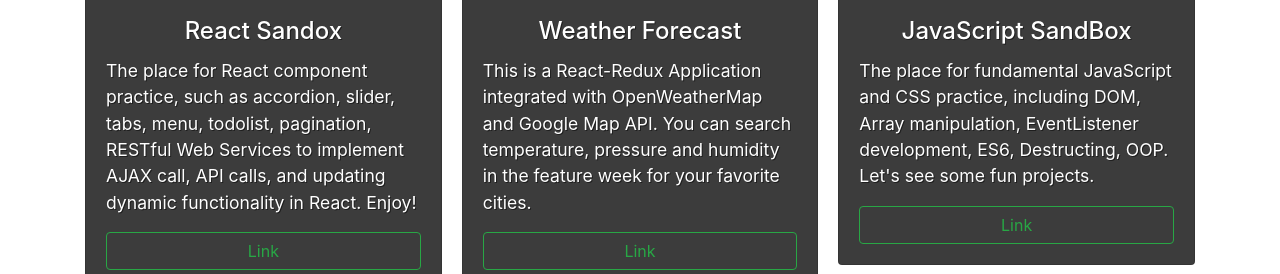
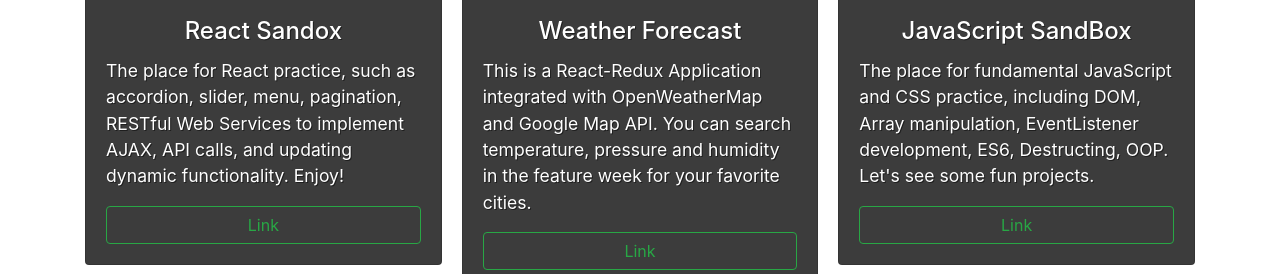
Before and after one commit to kuanyilee85/kuanyilee85.github.io, a plain HTML site: page index.html in a window 1280 px wide. Shown: the part 2042-2316 px from the top of the page. Drawn offline with nearby package versions, Linux system fonts and the light colour scheme.

Commit message:
react_sandbox

```diff
--- a/index.html
+++ b/index.html
@@ -123,9 +123,9 @@
           <div class="card-body">
             <h4 class="card-title text-center">React Sandox</h4>
             <p class="card-text text-sm-left">
-              The place for React component practice, such as accordion, slider, tabs, menu, todolist, pagination,
-              RESTful Web Services to implement AJAX call, API calls, and updating dynamic
-              functionality in React. Enjoy!
+              The place for React practice, such as accordion, slider, menu, pagination,
+              RESTful Web Services to implement AJAX, API calls, and updating dynamic
+              functionality. Enjoy!
             </p>
             <a class="btn btn-outline-success btn-block" href="/pages/react_sandbox.html">Link</a>
           </div>
```
